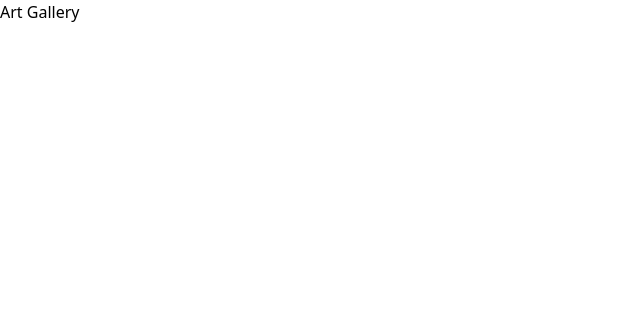
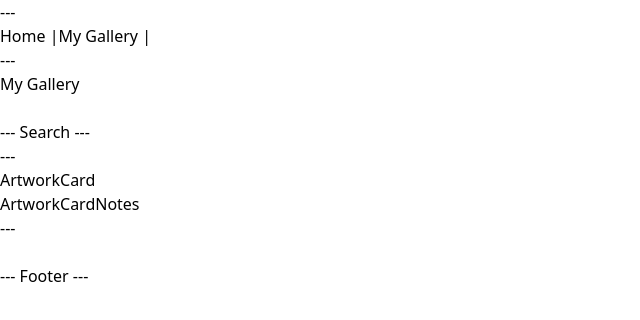
Before and after one commit to marsanna/art-gallery-project, a React (Vite) app: page /my-gallery in a window 1280 px wide. Shown: the top 320 px of the page, without its empty margins (0-640 px from the left). Built offline with nearby package versions, Linux system fonts and the light colour scheme.

Commit message:
Routing added (#3)

```diff
--- a/src/App.tsx
+++ b/src/App.tsx
@@ -1,5 +1,24 @@
+import { BrowserRouter, Route, Routes } from "react-router";
+
+import MainLayout from "./layout/MainLayout.tsx";
+import Home from "./pages/Home.tsx";
+import MyGallery from "./pages/MyGallery.tsx";
+import NotFound from "./pages/NotFound.jsx";
+
 function App() {
-  return <>Art Gallery</>;
+  return (
+    <div className="flex min-h-screen w-full flex-col">
+      <BrowserRouter>
+        <Routes>
+          <Route path="/" element={<MainLayout />}>
+            <Route index element={<Home />} />
+            <Route path="*" element={<NotFound />} />
+            <Route path="my-gallery" element={<MyGallery />} />
+          </Route>
+        </Routes>
+      </BrowserRouter>
+    </div>
+  );
 }
 
 export default App;
--- a/src/components/ArtworkCard.tsx
+++ b/src/components/ArtworkCard.tsx
@@ -1,5 +1,9 @@
 function ArtworkCard() {
-  return <>ArtworkCard</>;
+  return (
+    <>
+      <h2>ArtworkCard</h2>
+    </>
+  );
 }
 
 export default ArtworkCard;
--- a/src/components/ArtworkCardNotes.tsx
+++ b/src/components/ArtworkCardNotes.tsx
@@ -1,5 +1,9 @@
 function ArtworkCardNotes() {
-  return <>ArtworkCardNotes</>;
+  return (
+    <>
+      <h2>ArtworkCardNotes</h2>
+    </>
+  );
 }
 
 export default ArtworkCardNotes;
--- a/src/components/Footer.tsx
+++ b/src/components/Footer.tsx
@@ -1,5 +1,11 @@
 function Footer() {
-  return <>Footer</>;
+  return (
+    <>
+      <br />
+      --- Footer ---
+      <br />
+    </>
+  );
 }
 
 export default Footer;
--- a/src/components/Gallery.tsx
+++ b/src/components/Gallery.tsx
@@ -1,5 +1,13 @@
+import ArtworkCard from "../components/ArtworkCard.tsx";
+import ArtworkCardNotes from "../components/ArtworkCardNotes.tsx";
+
 function Gallery() {
-  return <>Gallery</>;
+  return (
+    <>
+      <ArtworkCard />
+      <ArtworkCardNotes />
+    </>
+  );
 }
 
 export default Gallery;
--- a/src/components/Header.tsx
+++ b/src/components/Header.tsx
@@ -1,5 +1,20 @@
+import { Link } from "react-router";
+
 function Header() {
-  return <>Header</>;
+  return (
+    <header>
+      ---
+      <nav>
+        <Link to="/" className="hover:underline">
+          Home |
+        </Link>
+        <Link to="my-gallery" className="hover:underline">
+          My Gallery |
+        </Link>
+      </nav>
+      ---
+    </header>
+  );
 }
 
 export default Header;
--- a/src/components/Search.tsx
+++ b/src/components/Search.tsx
@@ -1,5 +1,11 @@
 function Search() {
-  return <>Search</>;
+  return (
+    <>
+      <br />
+      --- Search ---
+      <br />
+    </>
+  );
 }
 
 export default Search;
--- a/src/pages/Home.tsx
+++ b/src/pages/Home.tsx
@@ -1,5 +1,16 @@
+import Gallery from "../components/Gallery.tsx";
+import Search from "../components/Search.tsx";
+
 function Home() {
-  return <>Art Gallery</>;
+  return (
+    <>
+      <h1>Art Gallery</h1>
+      <Search />
+      ---
+      <Gallery />
+      ---
+    </>
+  );
 }
 
 export default Home;
--- a/src/pages/MyGallery.tsx
+++ b/src/pages/MyGallery.tsx
@@ -1,5 +1,16 @@
+import Gallery from "../components/Gallery.tsx";
+import Search from "../components/Search.tsx";
+
 function MyGallery() {
-  return <>MyGallery</>;
+  return (
+    <>
+      <h1>My Gallery</h1>
+      <Search />
+      ---
+      <Gallery />
+      ---
+    </>
+  );
 }
 
 export default MyGallery;
--- a/src/pages/NotFound.tsx
+++ b/src/pages/NotFound.tsx
@@ -1,5 +1,9 @@
 function NotFound() {
-  return <>NotFound</>;
+  return (
+    <>
+      <h1>Page not found</h1>
+    </>
+  );
 }
 
 export default NotFound;
```
